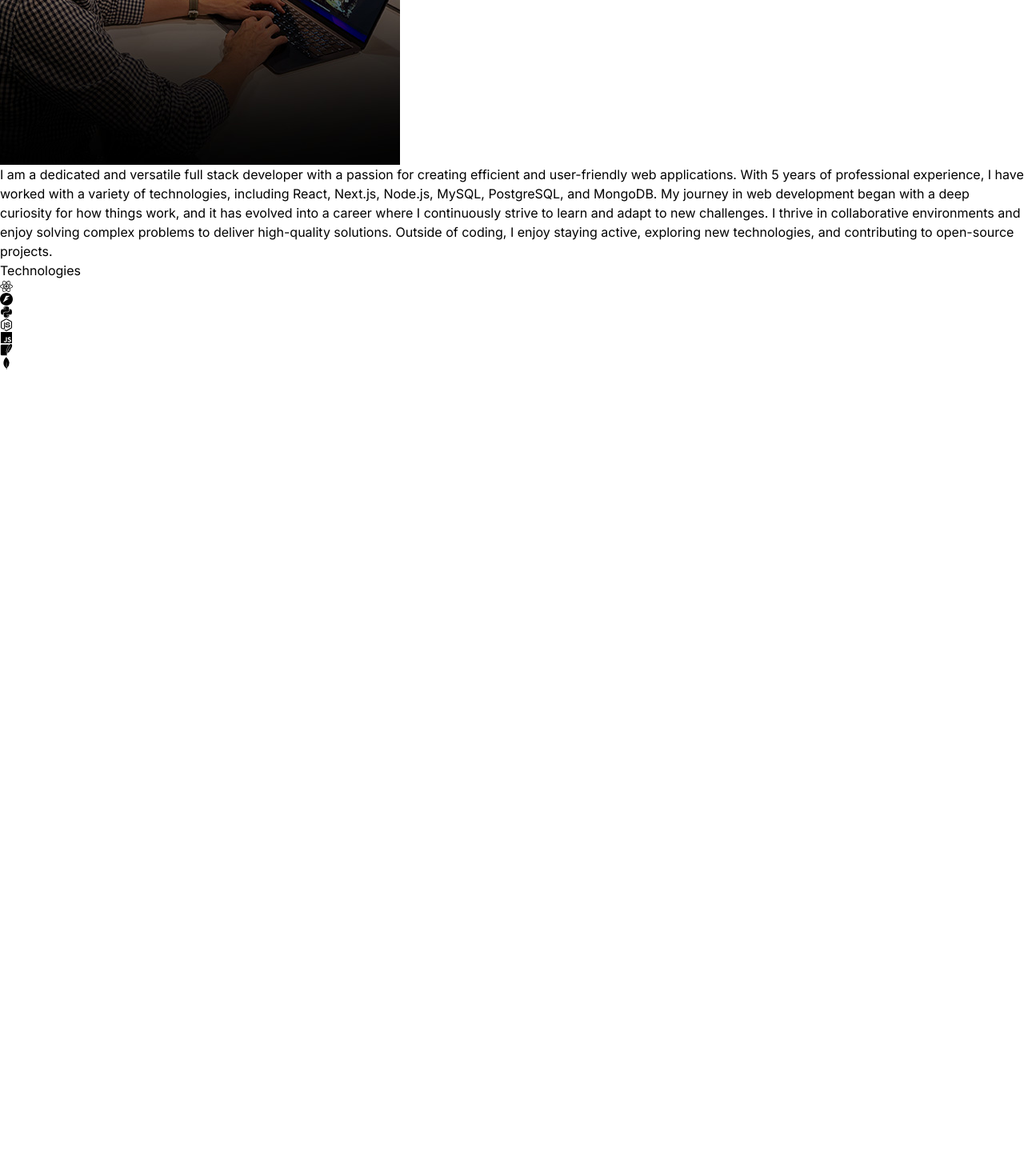
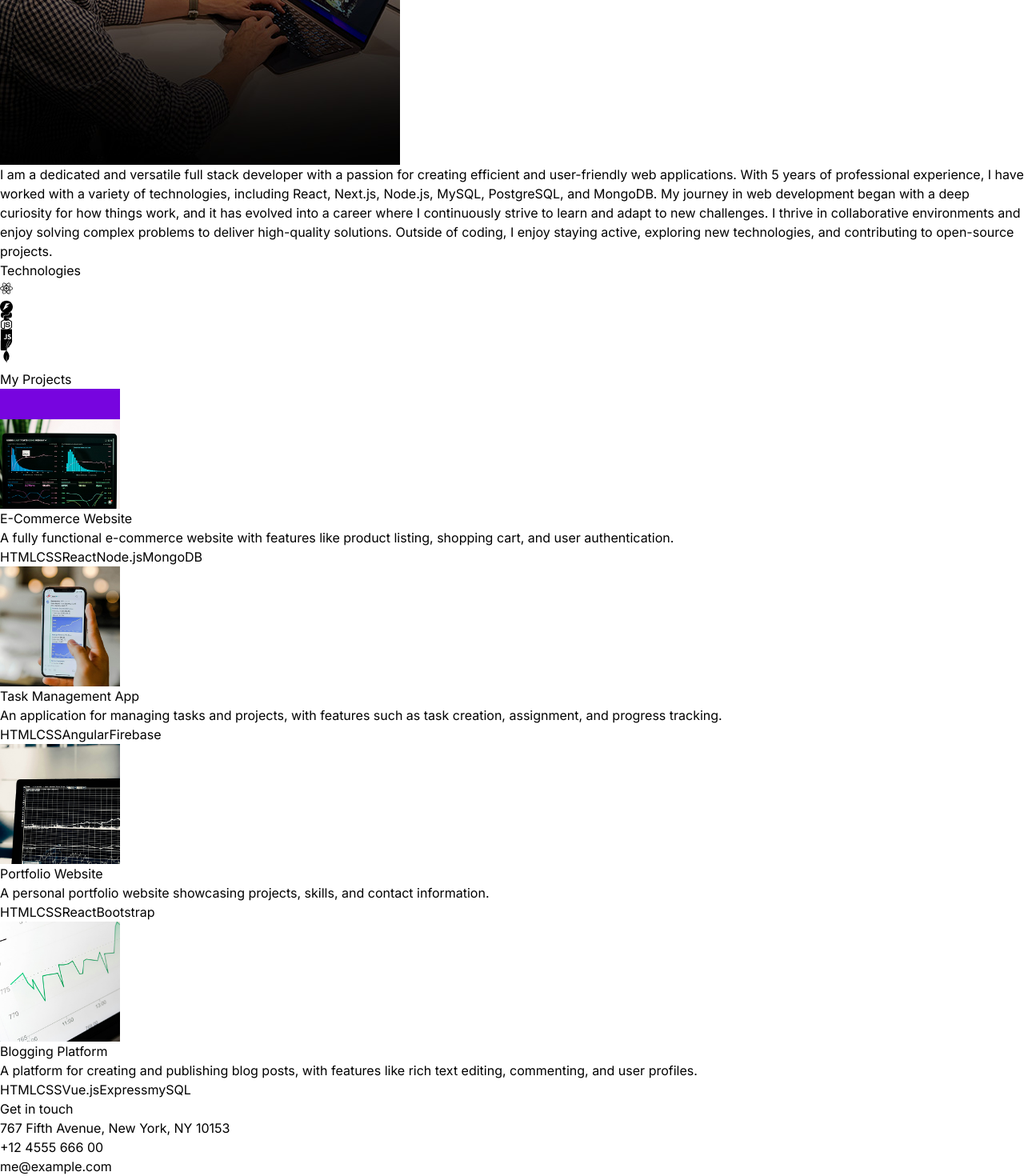
Before and after one commit to yashG0/serious-portfolio-app, a React (Vite) app: page / in a window 1280 px wide. Shown: the part 1028-2498 px from the top of the page at 80% size. Before the commit the page ends 1490 px from the top, so only its background shows below. Built offline with nearby package versions, Linux system fonts and the light colour scheme.

Commit message:
added final touch framer motion

```diff
--- a/package.json
+++ b/package.json
@@ -10,6 +10,7 @@
     "preview": "vite preview"
   },
   "dependencies": {
+    "framer-motion": "^11.15.0",
     "react": "^18.3.1",
     "react-dom": "^18.3.1",
     "react-icons": "^5.4.0"
--- a/src/App.jsx
+++ b/src/App.jsx
@@ -3,6 +3,8 @@ import {Navbar} from "./components/Navbar.jsx";
 import {Hero} from "./components/Hero.jsx";
 import {About} from "./components/About.jsx";
 import {Technologies} from "./components/Technologies.jsx";
+import {Project} from "./components/Project.jsx";
+import {Contact} from "./components/Contact.jsx";
 
 function App() {
 
@@ -20,9 +22,9 @@ function App() {
 					<Hero/>
 					<About/>
 					<Technologies/>
+					<Project/>
+					<Contact/>
 				</div>
-
-
 			</div>
 		</>
 	)
--- a/src/components/About.jsx
+++ b/src/components/About.jsx
@@ -1,5 +1,6 @@
 import ABOUT_IMG from "../../assets/about.jpg"
 import {ABOUT_TEXT} from "../../constants/index.js"
+import {motion} from "framer-motion";
 
 export const About = () => {
 	return (
@@ -9,20 +10,29 @@ export const About = () => {
 				{/*ABOUT TITLE*/}
 				<h2 className={"my-20 text-center text-4xl"}>About <span className={"text-neutral-500 "}>Me</span></h2>
 				<div className={"flex flex-wrap"}>
-					<div className={"w-full lg:w-1/2 lg:p-8"}>
-
+					<motion.div
+						whileInView={{x: 0, opacity: 1}}
+						initial={{x: -100, opacity: 0}}
+						transition={{duration: 0.5}}
+						className={"w-full lg:w-1/2 lg:p-8"}
+					>
 						{/* ABOUT IMAGE */}
 						<div className={"flex items-center justify-center"}>
 							<img className={"rounded-2xl"} src={ABOUT_IMG} alt="about image"/>
 						</div>
+					</motion.div>
 
-					</div>
 					{/* ABOUT PARAGRAPH */}
-					<div className={"w-full lg:w-1/2"}>
+					<motion.div
+						whileInView={{opacity: 1, x: 0}}
+						initial={{opacity: 0, x: 100}}
+						transition={{duration: 0.5}}
+						className={"w-full lg:w-1/2"}
+					>
 						<div className={"flex items-center lg:justify-center"}>
 							<p className={"my-2 max-w-xl py-6"}>{ABOUT_TEXT}</p>
 						</div>
-					</div>
+					</motion.div>
 				</div>
 			</div>
 		</>
--- /dev/null
+++ b/src/components/Contact.jsx
@@ -0,0 +1,34 @@
+import {CONTACT} from "../../constants/index.js";
+import {motion} from "framer-motion";
+
+export const Contact = () => {
+	return (
+		<>
+			<div className={"border-b border-neutral-900 pb-20"}>
+				<motion.h2 whileInView={{opacity: 1, y: 0}}
+				           initial={{opacity: 0, y: -100}}
+				           transition={{duration: 0.5}}
+				           className={"my-10 text-center text-4xl capitalize"}
+				>
+					Get in touch
+				</motion.h2>
+
+				<div className={"text-center tracking-tighter"}>
+					<motion.p whileInView={{opacity: 1, x: 0}}
+					          initial={{opacity: 0, x: -100}}
+					          transition={{duration: 1}}
+					          className={"my-4"}
+					>
+						{CONTACT.address}
+					</motion.p>
+					<motion.p className={"my-4"}
+					          whileInView={{opacity: 1, x: 0}}
+					          initial={{opacity: 0, x: 100}}
+					          transition={{duration: 1}}
+					>{CONTACT.phoneNo}</motion.p>
+					<a href="#" className={"border-b"}>{CONTACT.email}</a>
+				</div>
+			</div>
+		</>
+	);
+};
--- a/src/components/Hero.jsx
+++ b/src/components/Hero.jsx
@@ -1,5 +1,17 @@
 import {HERO_CONTENT} from "../../constants/index.js";
 import PROFILE_PIC from "../../assets/kevinRushProfile.jpg";
+import {motion} from "framer-motion";
+
+const container = (delay) => (
+	{
+		hidden: {x: -100, opacity: 0},
+		visible: {
+			x: 0,
+			opacity: 1,
+			transition: {duration: 0.5, delay: delay}
+		}
+	}
+)
 
 export const Hero = () => {
 	return (
@@ -12,23 +24,36 @@ export const Hero = () => {
 						<div className={"flex flex-col items-center lg:items-start"}>
 
 							{/* HERO TITLE */}
-							<h1 className={"pb-16 text-6xl font-thin tracking-tight lg:mt-16 lg:text-8xl"}>Yash Gaurkar</h1>
+							<motion.h1 variants={container(0.75)}
+							           initial="hidden"
+							           animate="visible"
+							           className={"pb-16 text-6xl font-thin tracking-tight lg:mt-16 lg:text-8xl"}>
+								Yash Gaurkar
+							</motion.h1>
 
 							{/*	HERO S DESCRIPTION*/}
-							<span
-								className={"bg-gradient-to-r from-pink-300 via-slate-500 to-purple-500 bg-clip-text text-4xl tracking-tight text-transparent"}>
+							<motion.span variants={container(1)}
+							             initial="hidden"
+							             animate="visible"
+							             className={"bg-gradient-to-r from-pink-300 via-slate-500 to-purple-500 bg-clip-text text-4xl tracking-tight text-transparent"}>
 								Full Stack Web Developer
-							</span>
+							</motion.span>
 
 							{/* HERO F DESCRIPTION*/}
-							<p className={"my-2 max-w-xl py-6 font-light"}>{HERO_CONTENT}</p>
+							<motion.p variants={container(1.25)}
+							          initial="hidden"
+							          animate="visible"
+							          className={"my-2 max-w-xl py-6 font-light"}>{HERO_CONTENT}</motion.p>
 						</div>
 					</div>
 
 					{/* HERO RIGHT-HAND IMAGE CONTAINER	*/}
 					<div className={"w-full lg:w-1/2 lg:p-8"}>
 						<div className={"flex justify-center"}>
-							<img src={PROFILE_PIC} alt={"profile picture"}/>
+							<motion.img initial={{x: 100, opacity: 0}} animate={{x: 0, opacity: 1}}
+							            transition={{duration: 1, delay: 1.25}}
+							            src={PROFILE_PIC}
+							            alt={"profile picture"}/>
 						</div>
 					</div>
 				</div>
--- /dev/null
+++ b/src/components/Project.jsx
@@ -0,0 +1,61 @@
+import {PROJECTS} from "../../constants/index.js";
+import {motion} from "framer-motion";
+
+
+export const Project = () => {
+	return (
+		<>
+			<div className="border-b border-neutral-900 pb-4">
+				<motion.h2 className={"my-20 text-center text-4xl"}
+				           whileInView={{opacity: 1, y: 0}}
+				           initial={{opacity: 0, y: -100}}
+				           transition={{duration: 0.5}}
+				>
+					My Projects
+				</motion.h2>
+				<div>
+					{PROJECTS.map((project, index) => (
+						<div className={"mb-8 flex flex-wrap lg:justify-center"} key={index}>
+
+							{/* IMAGE CONTAINER LEFT SIDE */}
+							<motion.div className={"w-full lg:w-1/4 flex justify-center lg:justify-start"}
+							            whileInView={{opacity: 1, x: 0}}
+							            initial={{opacity: 0, x: -100}}
+							            transition={{duration: 0.5}}
+							>
+								<img
+									src={project.image}
+									width={150}
+									height={150}
+									alt={project.title}
+									className={"mb-6 rounded"}
+								/>
+							</motion.div>
+
+							{/* TEXT CONTAINER RIGHT SIDE */}
+							<motion.div className={"w-full text-center md:text-left max-w-xl lg:w-3/4"}
+							            whileInView={{opacity: 1, x: 0}}
+							            initial={{opacity: 0, x: 100}}
+							            transition={{duration: 1}}
+							>
+								<h6 className={"mb-2 font-semibold"}>{project.title}</h6>
+								<p className={"mb-4 text-neutral-400"}>{project.description}</p>
+								{project.technologies.map((technology, index) => (
+									<span
+										key={index}
+										className={
+											"mr-2 rounded bg-neutral-950 px-2 py-1 text-sm font-medium text-purple-100"
+										}
+									>
+            {technology}
+          </span>
+								))}
+							</motion.div>
+						</div>
+					))}
+				</div>
+
+			</div>
+		</>
+	)
+}
--- a/src/components/Technologies.jsx
+++ b/src/components/Technologies.jsx
@@ -1,35 +1,86 @@
 import {FaJs, FaNodeJs, FaPython, FaReact} from "react-icons/fa";
 import {SiFastapi, SiMongodb, SiSqlite} from "react-icons/si";
+import {motion} from "framer-motion";
+
+const iconVariants = (duration) => ({
+	initial: {y: -10},
+	animate: {
+		y: [10, -10], transition: {
+			duration: duration,
+			ease: "linear",
+			repeat: Infinity,
+			repeatType: "reverse",
+		}
+	},
+})
 
 export const Technologies = () => {
 	return (
 		<>
 			<div className={"border-b border-neutral-900 pb-4"}>
-				<h2 className={"my-20 text-center text-4xl"}>Technologies</h2>
-				<div className={"flex flex-wrap items-center justify-center gap-4"}>
-					<div className={"rounded-2xl border-4 border-neutral-700 p-4"}>
+				<motion.h2 className={"my-20 text-center text-4xl"}
+				           whileInView={{opacity: 1, y: 0}}
+				           initial={{opacity: 0, y: -100}}
+				           transition={{duration: 1.5}}
+				>
+					Technologies
+				</motion.h2>
+				<motion.div whileInView={{opacity: 1, x: 0}}
+				            initial={{opacity: 0, x:-100}}
+				            transition={{duration: 1.5}}
+				            className={"flex flex-wrap items-center justify-center gap-4"}
+				>
+					<motion.div variants={iconVariants(2.5)}
+					            initial={"initial"}
+					            animate={"animate"}
+					            className={"rounded-2xl border-4 border-neutral-700 p-4"}
+					>
 						<FaReact className={"text-7xl text-cyan-400"}/>
-					</div>
-					<div className={"rounded-2xl border-4 border-neutral-700 p-4"}>
+					</motion.div>
+					<motion.div variants={iconVariants(3)}
+					            initial={"initial"}
+					            animate={"animate"}
+					            className={"rounded-2xl border-4 border-neutral-700 p-4"}
+					>
 						<SiFastapi className={"text-7xl text-[#0D9A8E]"}/>
-					</div>
-					<div className={"rounded-2xl border-4 border-neutral-700 p-4"}>
+					</motion.div>
+					<motion.div variants={iconVariants(3.5)}
+					            initial={"initial"}
+					            animate={"animate"}
+					            className={"rounded-2xl border-4 border-neutral-700 p-4"}
+					>
 						<FaPython className={"text-7xl text-yellow-400"}/>
-					</div>
-					<div className={"rounded-2xl border-4 border-neutral-700 p-4"}>
+					</motion.div>
+					<motion.div variants={iconVariants(4)}
+					            initial={"initial"}
+					            animate={"animate"}
+					            className={"rounded-2xl border-4 border-neutral-700 p-4"}
+					>
 						<FaNodeJs className={"text-7xl text-green-400"}/>
-					</div>
-					<div className={"rounded-2xl border-4 border-neutral-700 p-4"}>
+					</motion.div>
+					<motion.div variants={iconVariants(4.5)}
+					            initial={"initial"}
+					            animate={"animate"}
+					            className={"rounded-2xl border-4 border-neutral-700 p-4"}
+					>
 						<FaJs className={"text-7xl text-yellow-500"}/>
-					</div>
-					<div className={"rounded-2xl border-4 border-neutral-700 p-4"}>
+					</motion.div>
+					<motion.div variants={iconVariants(5)}
+					            initial={"initial"}
+					            animate={"animate"}
+					            className={"rounded-2xl border-4 border-neutral-700 p-4"}
+					>
 						<SiSqlite className={"text-7xl text-cyan-400"}/>
-					</div>
-					<div className={"rounded-2xl border-4 border-neutral-700 p-4"}>
+					</motion.div>
+					<motion.div variants={iconVariants(5.5)}
+					            initial={"initial"}
+					            animate={"animate"}
+					            className={"rounded-2xl border-4 border-neutral-700 p-4"}
+					>
 						<SiMongodb className={"text-7xl text-green-500"}/>
-					</div>
+					</motion.div>
 
-				</div>
+				</motion.div>
 			</div>
 		</>
 	)
```
Also changed, not shown: 1 other file (tests, documents, lock files or other folders).
